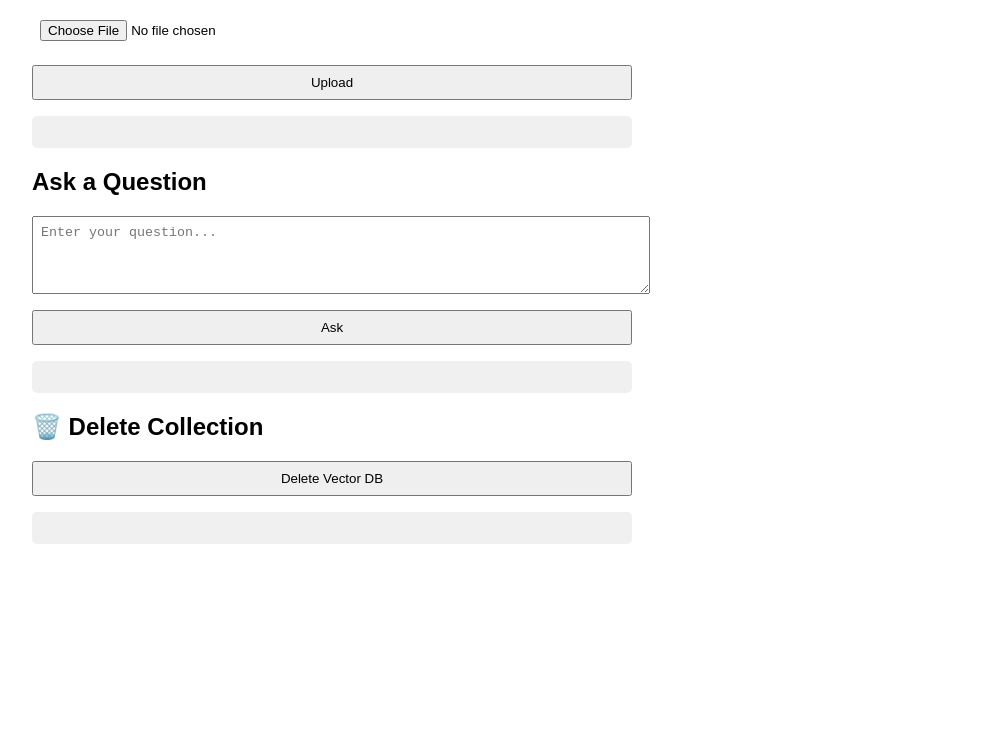
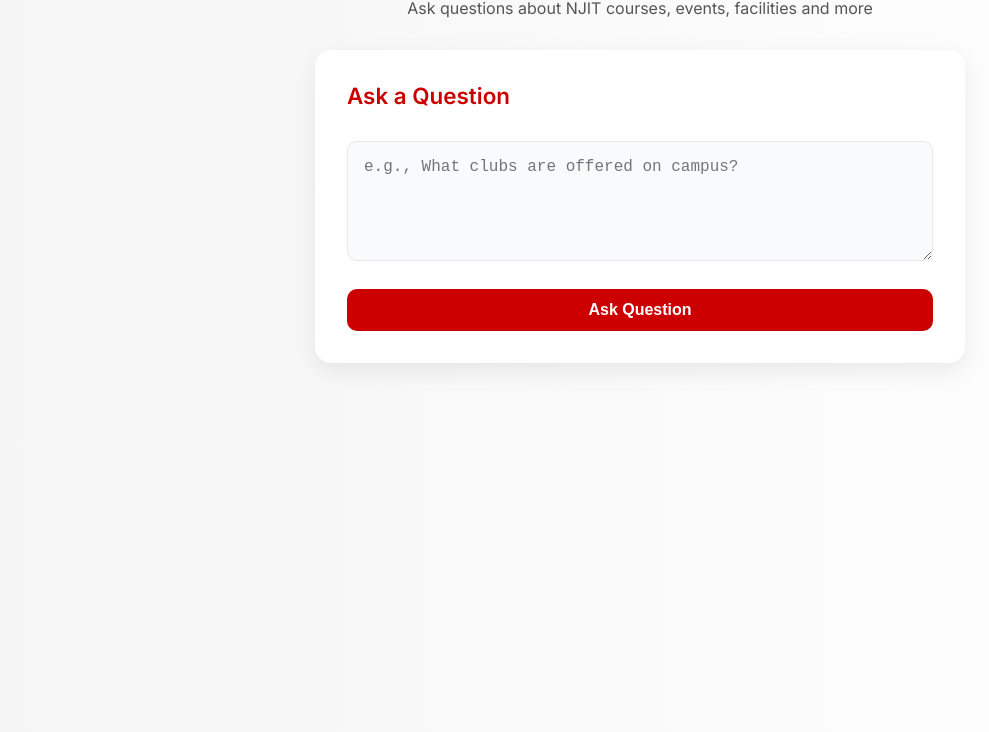
Before and after one commit to salma-ghazii/NJIT_AI, a plain HTML site: page static/index.html in a window 1280 px wide. Shown: the part 68-800 px from the top of the page, without its empty margins (0-989 px from the left). Drawn offline with Linux system fonts and the light colour scheme.

Commit message:
front end changes

```diff
--- a/static/index.html
+++ b/static/index.html
@@ -1,61 +1,136 @@
 <!DOCTYPE html>
 <html lang="en">
 <head>
-  <meta charset="UTF-8">
-  <title>Embed & Query</title>
+  <meta charset="UTF-8" />
+  <title>NJIT AI Assistant</title>
+  <link href="https://fonts.googleapis.com/css2?family=Inter:wght@400;600&display=swap" rel="stylesheet" />
   <style>
+    :root {
+      --njit-red: #cc0000;
+      --njit-red-dark: #a00000;
+      --bg-gradient: linear-gradient(to right, #f5f5f5, #ffffff);
+      --text-color: #1f2937;
+      --gray: #e5e7eb;
+    }
+
+    * {
+      box-sizing: border-box;
+      margin: 0;
+      padding: 0;
+    }
+
     body {
-      font-family: Arial, sans-serif;
-      margin: 2rem;
-      max-width: 600px;
+      font-family: 'Inter', sans-serif;
+      background: var(--bg-gradient);
+      color: var(--text-color);
+      min-height: 100vh;
+      display: flex;
+      flex-direction: column;
+      align-items: center;
+      padding: 2rem;
     }
-    input, textarea, button {
-      display: block;
-      margin: 1rem 0;
+
+    header {
+      text-align: center;
+      margin-bottom: 2rem;
+    }
+
+    .logo {
+      font-weight: 700;
+      font-size: 1.5rem;
+      color: var(--njit-red);
+    }
+
+    .subtitle {
+      color: #555;
+      font-size: 1rem;
+      margin-top: 0.3rem;
+    }
+
+    .card {
+      background: white;
+      border-radius: 16px;
+      padding: 2rem;
       width: 100%;
-      padding: 0.5rem;
+      max-width: 650px;
+      box-shadow: 0 8px 24px rgba(0, 0, 0, 0.08);
     }
+
+    h2 {
+      margin-bottom: 1rem;
+      color: var(--njit-red);
+      font-size: 1.4rem;
+    }
+
+    textarea {
+      width: 100%;
+      height: 120px;
+      padding: 1rem;
+      font-size: 1rem;
+      border: 1px solid var(--gray);
+      border-radius: 10px;
+      margin-top: 1rem;
+      resize: vertical;
+      background: #f9fafb;
+    }
+
+    button {
+      background-color: var(--njit-red);
+      color: white;
+      padding: 0.75rem 1.25rem;
+      font-size: 1rem;
+      border: none;
+      border-radius: 10px;
+      margin-top: 1.5rem;
+      width: 100%;
+      font-weight: 600;
+      cursor: pointer;
+      transition: background-color 0.3s ease, transform 0.2s ease;
+    }
+
+    button:hover {
+      background-color: var(--njit-red-dark);
+      transform: translateY(-1px);
+    }
+
     .response {
-      background: #f0f0f0;
+      background-color: #f3f4f6;
       padding: 1rem;
-      margin-top: 1rem;
-      border-radius: 5px;
+      border-radius: 10px;
+      margin-top: 1.5rem;
+      border-left: 5px solid var(--njit-red);
+      white-space: pre-wrap;
+    }
+
+    footer {
+      text-align: center;
+      margin-top: 3rem;
+      font-size: 0.9rem;
+      color: #888;
     }
   </style>
 </head>
 <body>
-  <h2>Upload PDF to Embed</h2>
-  <input type="file" id="pdfFile" accept=".pdf" />
-  <button onclick="uploadFile()">Upload</button>
-  <div id="uploadStatus" class="response"></div>
+  <header>
+    <div class="logo">NJIT AI Assistant </div>
+    <div class="subtitle">Ask questions about NJIT courses, events, facilities and more </div>
+  </header>
 
-  <h2>Ask a Question</h2>
-  <textarea id="question" rows="4" placeholder="Enter your question..."></textarea>
-  <button onclick="askQuestion()">Ask</button>
-  <div id="answer" class="response"></div>
+  <div class="card">
+    <h2>Ask a Question</h2>
+    <textarea id="question" placeholder="e.g., What clubs are offered on campus?"></textarea>
+    <button onclick="askQuestion()">Ask Question</button>
+    <div id="answer" class="response" style="display: none;"></div>
+  </div>
 
-  <h2>🗑️ Delete Collection</h2>
-  <button onclick="deleteCollection()">Delete Vector DB</button>
-  <div id="deleteStatus" class="response"></div>
+  <!-- <footer>© 2025 New Jersey Institute of Technology · AI-PDF System</footer> -->
 
   <script>
-    async function uploadFile() {
-      const fileInput = document.getElementById('pdfFile');
-      const file = fileInput.files[0];
-      const formData = new FormData();
-      formData.append('file', file);
-
-      const res = await fetch('/embed', {
-        method: 'POST',
-        body: formData
-      });
-
-      const data = await res.json();
-      document.getElementById('uploadStatus').innerText = data.message || data.error;
-    }
-
     async function askQuestion() {
       const question = document.getElementById('question').value;
+      const responseDiv = document.getElementById('answer');
+      responseDiv.style.display = 'block';
+      responseDiv.innerText = 'Thinking...';
 
       const res = await fetch('/query', {
         method: 'POST',
@@ -64,16 +139,7 @@
       });
 
       const data = await res.json();
-      document.getElementById('answer').innerText = data.message || data.error;
-    }
-
-    async function deleteCollection() {
-      const res = await fetch('/delete', {
-        method: 'DELETE'
-      });
-
-      const data = await res.json();
-      document.getElementById('deleteStatus').innerText = data.message || data.error;
+      responseDiv.innerText = data.message || data.error || 'No response.';
     }
   </script>
 </body>
```
Also changed, not shown: 3 other files.
